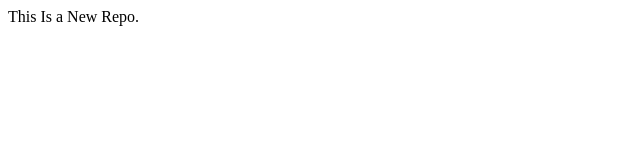
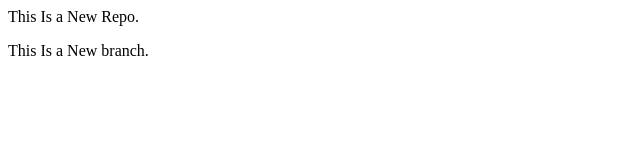
Before and after one commit to ShrutiShrivastava-coder/localrepo, a plain HTML site: page index.html in a window 1280 px wide. Shown: the whole page, without its empty margins (0-640 px from the left). Drawn offline with Linux system fonts and the light colour scheme.

Commit message:
Add new feature

```diff
--- a/index.html
+++ b/index.html
@@ -1 +1,2 @@
 <p>This Is a New Repo.</p>
+<p>This Is a New branch.</p>
```
